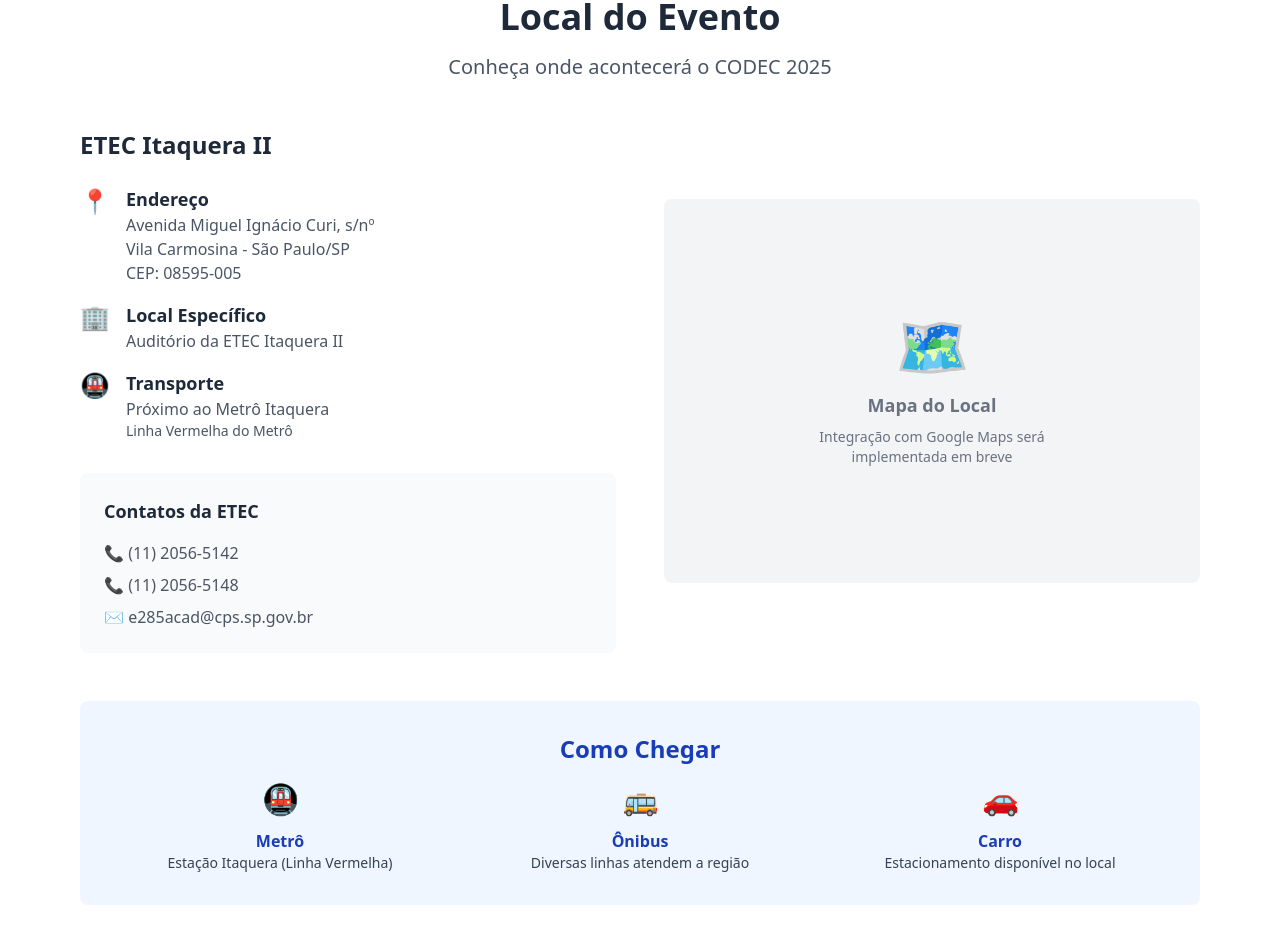
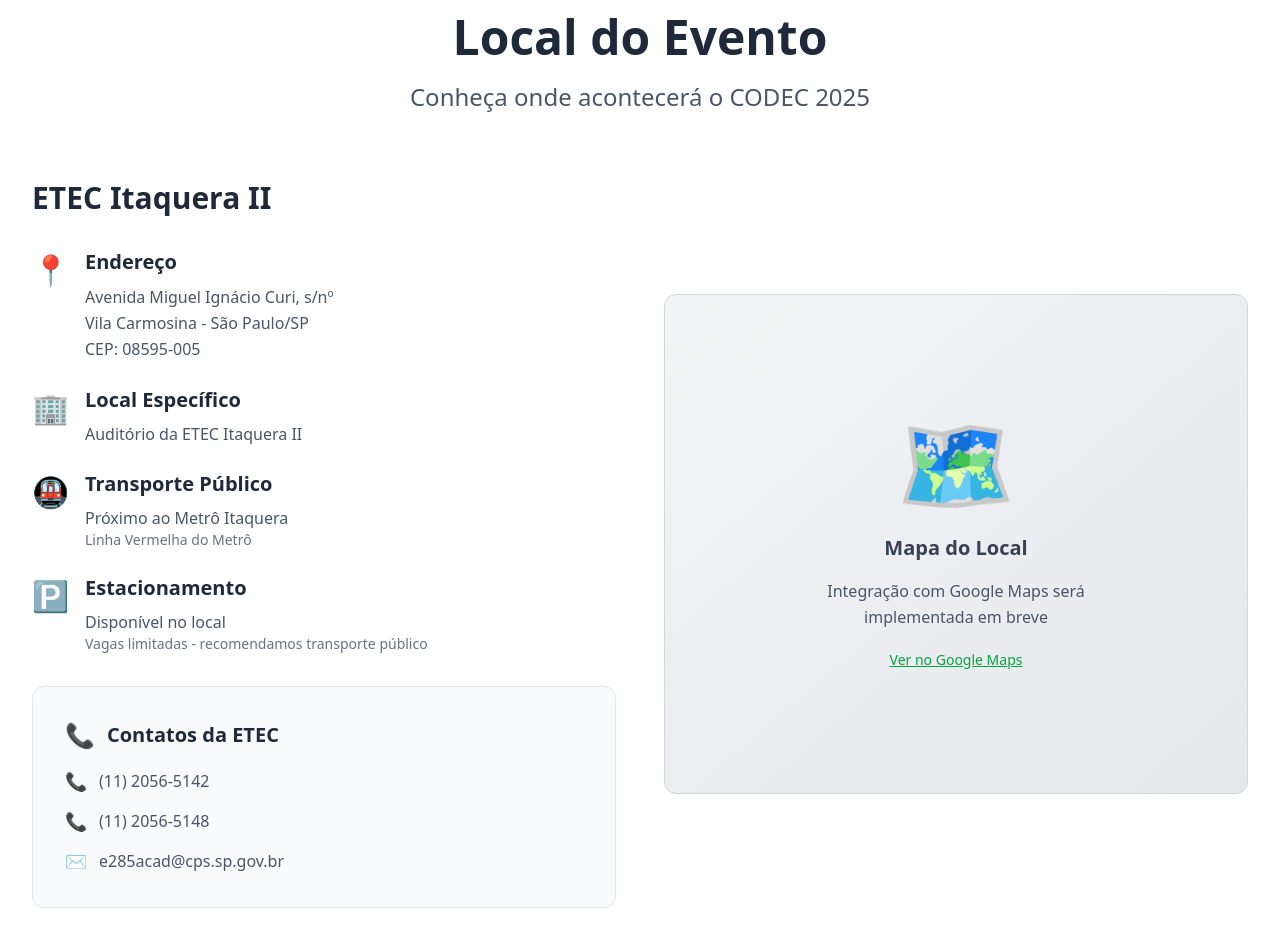
Before and after one commit to DIYSecurityLAB/codec, a Next.js app: page / in a window 1280 px wide. Shown: the part 4380-5332 px from the top of the page. Built offline with nearby package versions, Linux system fonts and the light colour scheme.

Commit message:
feat: enhance Location component with improved layout, accessibility, and detailed event information

```diff
--- a/src/components/Location.tsx
+++ b/src/components/Location.tsx
@@ -1,3 +1,5 @@
+"use client";
+
 import React from 'react';
 
 interface LocationProps {
@@ -6,104 +8,174 @@
 
 const Location: React.FC<LocationProps> = ({ className = '' }) => {
   return (
-    <section id="local" className={`py-16 bg-white ${className}`}>
-      <div className="container mx-auto px-4 max-w-6xl">
-        <div className="text-center mb-12">
-          <h2 className="text-4xl font-bold text-gray-800 mb-4">
+    <section
+      id="local"
+      className={`py-16 lg:py-20 bg-white ${className}`}
+      aria-labelledby="location-title"
+    >
+      <div className="container mx-auto px-4 sm:px-6 lg:px-8 max-w-7xl">
+        <div className="text-center mb-12 lg:mb-16">
+          <h2
+            id="location-title"
+            className="text-3xl sm:text-4xl lg:text-5xl font-bold text-gray-800 mb-4"
+          >
             Local do Evento
           </h2>
-          <p className="text-xl text-gray-600 max-w-3xl mx-auto">
+          <p className="text-lg sm:text-xl lg:text-2xl text-gray-600 max-w-4xl mx-auto leading-relaxed">
             Conheça onde acontecerá o CODEC 2025
           </p>
         </div>
+        <div className="grid lg:grid-cols-2 gap-8 lg:gap-12 items-center mb-12 lg:mb-16">
+          <div className="order-2 lg:order-1">
+            <h3 className="text-2xl sm:text-3xl font-bold text-gray-800 mb-6 lg:mb-8">
+              ETEC Itaquera II
+            </h3>
 
-        <div className="grid md:grid-cols-2 gap-12 items-center">
-          <div>
-            <h3 className="text-2xl font-bold text-gray-800 mb-6">ETEC Itaquera II</h3>
-
-            <div className="space-y-4 mb-8">
+            <div className="space-y-6 mb-8">
               <div className="flex items-start">
-                <span className="text-2xl mr-4">📍</span>
-                <div>
-                  <h4 className="font-semibold text-lg text-gray-800">Endereço</h4>
-                  <p className="text-gray-600">Avenida Miguel Ignácio Curi, s/nº</p>
-                  <p className="text-gray-600">Vila Carmosina - São Paulo/SP</p>
-                  <p className="text-gray-600">CEP: 08595-005</p>
+                <span className="text-2xl sm:text-3xl mr-4 mt-1" aria-hidden="true">📍</span>
+                <div className="flex-1">
+                  <h4 className="font-semibold text-lg sm:text-xl text-gray-800 mb-2">Endereço</h4>
+                  <address className="not-italic text-gray-600 text-sm sm:text-base leading-relaxed">
+                    Avenida Miguel Ignácio Curi, s/nº<br />
+                    Vila Carmosina - São Paulo/SP<br />
+                    CEP: 08595-005
+                  </address>
                 </div>
               </div>
 
               <div className="flex items-start">
-                <span className="text-2xl mr-4">🏢</span>
-                <div>
-                  <h4 className="font-semibold text-lg text-gray-800">Local Específico</h4>
-                  <p className="text-gray-600">Auditório da ETEC Itaquera II</p>
+                <span className="text-2xl sm:text-3xl mr-4 mt-1" aria-hidden="true">🏢</span>
+                <div className="flex-1">
+                  <h4 className="font-semibold text-lg sm:text-xl text-gray-800 mb-2">Local Específico</h4>
+                  <p className="text-gray-600 text-sm sm:text-base">Auditório da ETEC Itaquera II</p>
                 </div>
               </div>
 
               <div className="flex items-start">
-                <span className="text-2xl mr-4">🚇</span>
-                <div>
-                  <h4 className="font-semibold text-lg text-gray-800">Transporte</h4>
-                  <p className="text-gray-600">Próximo ao Metrô Itaquera</p>
-                  <p className="text-gray-600 text-sm">Linha Vermelha do Metrô</p>
+                <span className="text-2xl sm:text-3xl mr-4 mt-1" aria-hidden="true">🚇</span>
+                <div className="flex-1">
+                  <h4 className="font-semibold text-lg sm:text-xl text-gray-800 mb-2">Transporte Público</h4>
+                  <p className="text-gray-600 text-sm sm:text-base">Próximo ao Metrô Itaquera</p>
+                  <p className="text-gray-500 text-xs sm:text-sm">Linha Vermelha do Metrô</p>
+                </div>
+              </div>
+
+              <div className="flex items-start">
+                <span className="text-2xl sm:text-3xl mr-4 mt-1" aria-hidden="true">🅿️</span>
+                <div className="flex-1">
+                  <h4 className="font-semibold text-lg sm:text-xl text-gray-800 mb-2">Estacionamento</h4>
+                  <p className="text-gray-600 text-sm sm:text-base">Disponível no local</p>
+                  <p className="text-gray-500 text-xs sm:text-sm">Vagas limitadas - recomendamos transporte público</p>
                 </div>
               </div>
             </div>
 
-            <div className="bg-gray-50 rounded-lg p-6">
-              <h4 className="font-semibold text-lg text-gray-800 mb-4">Contatos da ETEC</h4>
-              <div className="space-y-2">
-                <p className="text-gray-600">
-                  📞 (11) 2056-5142
-                </p>
-                <p className="text-gray-600">
-                  📞 (11) 2056-5148
-                </p>
-                <p className="text-gray-600">
-                  ✉️ e285acad@cps.sp.gov.br
-                </p>
+            <div className="bg-gray-50 rounded-xl p-6 sm:p-8 border border-gray-200">
+              <h4 className="font-semibold text-lg sm:text-xl text-gray-800 mb-4 flex items-center">
+                <span className="text-2xl mr-3" aria-hidden="true">📞</span>
+                Contatos da ETEC
+              </h4>
+              <div className="space-y-3">
+                <div className="flex items-center">
+                  <span className="text-lg mr-3" aria-hidden="true">📞</span>
+                  <a
+                    href="tel:+551120565142"
+                    className="text-gray-600 hover:text-green-600 focus-visible:text-green-600 transition-colors text-sm sm:text-base focus-visible:underline"
+                    aria-label="Ligar para ETEC Itaquera II"
+                  >
+                    (11) 2056-5142
+                  </a>
+                </div>
+                <div className="flex items-center">
+                  <span className="text-lg mr-3" aria-hidden="true">📞</span>
+                  <a
+                    href="tel:+551120565148"
+                    className="text-gray-600 hover:text-green-600 focus-visible:text-green-600 transition-colors text-sm sm:text-base focus-visible:underline"
+                    aria-label="Ligar para ETEC Itaquera II (linha alternativa)"
+                  >
+                    (11) 2056-5148
+                  </a>
+                </div>
+                <div className="flex items-center">
+                  <span className="text-lg mr-3" aria-hidden="true">✉️</span>
+                  <a
+                    href="mailto:e285acad@cps.sp.gov.br"
+                    className="text-gray-600 hover:text-green-600 focus-visible:text-green-600 transition-colors text-sm sm:text-base focus-visible:underline break-all"
+                    aria-label="Enviar email para ETEC Itaquera II"
+                  >
+                    e285acad@cps.sp.gov.br
+                  </a>
+                </div>
               </div>
             </div>
           </div>
-
-          <div className="bg-gray-100 rounded-lg p-8 h-96 flex items-center justify-center">
-            <div className="text-center text-gray-500">
-              <div className="text-6xl mb-4">🗺️</div>
-              <p className="text-lg font-semibold">Mapa do Local</p>
-              <p className="text-sm mt-2">
-                Integração com Google Maps será<br />
-                implementada em breve
-              </p>
+          <div className="order-1 lg:order-2">
+            <div className="bg-gradient-to-br from-gray-100 to-gray-200 rounded-xl p-8 sm:p-12 h-96 lg:h-[500px] flex items-center justify-center border border-gray-300">
+              <div className="text-center text-gray-500">
+                <div className="text-6xl sm:text-7xl lg:text-8xl mb-6" aria-hidden="true">🗺️</div>
+                <h4 className="text-lg sm:text-xl font-semibold mb-4 text-gray-700">Mapa do Local</h4>
+                <p className="text-sm sm:text-base text-gray-600 leading-relaxed max-w-xs mx-auto">
+                  Integração com Google Maps será<br />
+                  implementada em breve
+                </p>
+                <button
+                  className="mt-4 text-sm text-green-600 hover:text-green-700 focus-visible:text-green-700 underline focus-visible:ring-2 focus-visible:ring-green-500 focus-visible:ring-offset-2 rounded-md px-2 py-1"
+                  onClick={() => window.open('https://maps.google.com/?q=ETEC+Itaquera+II', '_blank')}
+                  aria-label="Abrir localização no Google Maps"
+                  type="button"
+                >
+                  Ver no Google Maps
+                </button>
+              </div>
             </div>
           </div>
         </div>
 
-        <div className="mt-12 bg-blue-50 rounded-lg p-8">
-          <h3 className="text-2xl font-bold text-blue-800 mb-4 text-center">
+        <div className="bg-gradient-to-r from-blue-50 to-green-50 rounded-xl p-6 sm:p-8 lg:p-10 border border-blue-100">
+          <h3 className="text-2xl sm:text-3xl font-bold text-blue-800 mb-6 lg:mb-8 text-center">
             Como Chegar
           </h3>
-          <div className="grid md:grid-cols-3 gap-6">
-            <div className="text-center">
-              <div className="text-3xl mb-3">🚇</div>
-              <h4 className="font-semibold text-blue-800">Metrô</h4>
-              <p className="text-gray-700 text-sm">
-                Estação Itaquera (Linha Vermelha)
+          <div className="grid sm:grid-cols-2 lg:grid-cols-3 gap-6 lg:gap-8">
+            <div className="text-center p-4 bg-white rounded-lg shadow-sm border border-blue-100 hover:shadow-md transition-shadow">
+              <div className="text-4xl sm:text-5xl mb-4" aria-hidden="true">🚇</div>
+              <h4 className="font-semibold text-blue-800 text-lg mb-2">Metrô</h4>
+              <p className="text-gray-700 text-sm sm:text-base leading-relaxed">
+                Estação Itaquera<br />
+                (Linha Vermelha)
               </p>
+              <p className="text-xs text-gray-500 mt-2">Mais recomendado</p>
             </div>
-            <div className="text-center">
-              <div className="text-3xl mb-3">🚌</div>
-              <h4 className="font-semibold text-blue-800">Ônibus</h4>
-              <p className="text-gray-700 text-sm">
-                Diversas linhas atendem a região
+
+            <div className="text-center p-4 bg-white rounded-lg shadow-sm border border-blue-100 hover:shadow-md transition-shadow">
+              <div className="text-4xl sm:text-5xl mb-4" aria-hidden="true">🚌</div>
+              <h4 className="font-semibold text-blue-800 text-lg mb-2">Ônibus</h4>
+              <p className="text-gray-700 text-sm sm:text-base leading-relaxed">
+                Diversas linhas<br />
+                atendem a região
               </p>
+              <p className="text-xs text-gray-500 mt-2">Consulte SPTrans</p>
             </div>
-            <div className="text-center">
-              <div className="text-3xl mb-3">🚗</div>
-              <h4 className="font-semibold text-blue-800">Carro</h4>
-              <p className="text-gray-700 text-sm">
-                Estacionamento disponível no local
+
+            <div className="text-center p-4 bg-white rounded-lg shadow-sm border border-blue-100 hover:shadow-md transition-shadow sm:col-span-2 lg:col-span-1">
+              <div className="text-4xl sm:text-5xl mb-4" aria-hidden="true">🚗</div>
+              <h4 className="font-semibold text-blue-800 text-lg mb-2">Carro</h4>
+              <p className="text-gray-700 text-sm sm:text-base leading-relaxed">
+                Estacionamento<br />
+                disponível no local
               </p>
+              <p className="text-xs text-gray-500 mt-2">Vagas limitadas</p>
             </div>
+          </div>
+
+          <div className="mt-8 p-4 bg-blue-100 rounded-lg border border-blue-200">
+            <div className="flex items-center justify-center mb-2">
+              <span className="text-xl mr-2" aria-hidden="true">💡</span>
+              <h5 className="font-semibold text-blue-800">Dica de Transporte</h5>
+            </div>
+            <p className="text-sm sm:text-base text-blue-700 text-center leading-relaxed">
+              Recomendamos o uso do transporte público. A estação Itaquera fica a poucos minutos de caminhada da ETEC.
+            </p>
           </div>
         </div>
       </div>
```
